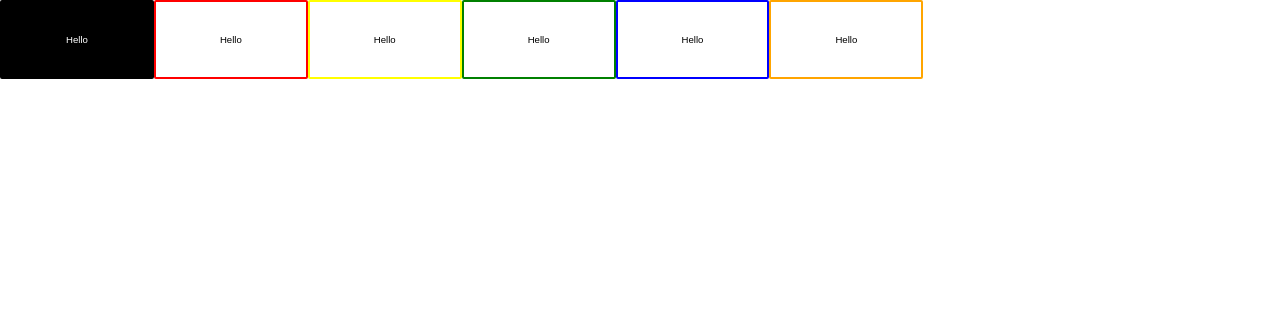
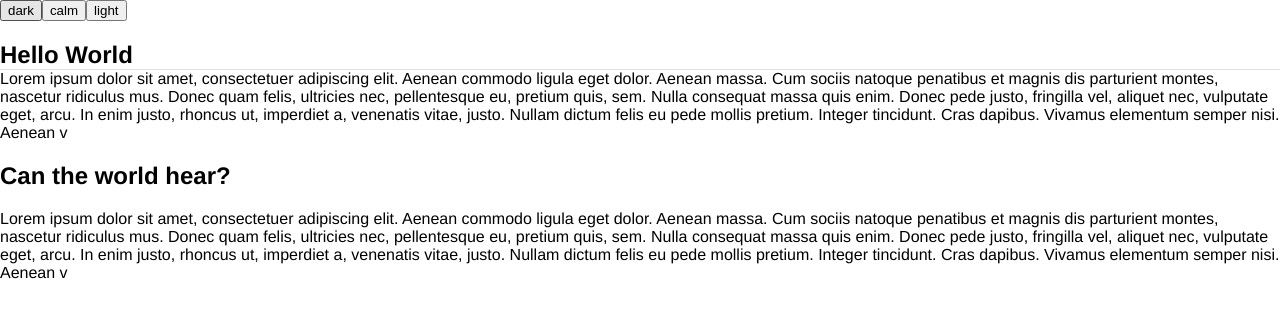
Before and after one commit to d-kang/css-examples, a React app: page / in a window 1280 px wide. Shown: the top 318 px of the page. Built offline with nearby package versions, Linux system fonts and the light colour scheme; the HTML template or start-up script is replaced by a standard one.

Commit message:
Add ThemedSite

```diff
--- a/src/components/App.jsx
+++ b/src/components/App.jsx
@@ -6,6 +6,7 @@ import AddToCart from './AddToCart';
 import Signup from './Signup';
 import Phone from './Phone';
 import ColorVariables from './ColorVariables';
+import ThemedSite from './ThemedSite';
 
 class App extends PureComponent {
   render() {
@@ -17,7 +18,8 @@ class App extends PureComponent {
         {/* <AddToCart /> */}
         {/* <Signup /> */}
         {/* <Phone /> */}
-        <ColorVariables />
+        {/* <ColorVariables /> */}
+        <ThemedSite />
       </div>
     );
   }
--- a/src/components/ThemedSite/ColorVariables.scss
+++ /dev/null
@@ -1,31 +0,0 @@
-.btn {
-  padding: 2rem 4rem;
-  border: 2px solid var(--color, black);
-  background: transparent;
-  font-size: 0.6em;
-  border-radius: 2px;
-}
-
-.btn:hover {
-  cursor: pointer;
-  background: var(--color, black);
-  color: white;
-}
-
-/* variations */
-
-.btn.red {
-  --color: red;
-}
-.btn.yellow {
-  --color: yellow;
-}
-.btn.green {
-  --color: green;
-}
-.btn.blue {
-  --color: blue;
-}
-.btn.orange {
-  --color: orange;
-}
--- /dev/null
+++ b/src/components/ThemedSite/ThemedSite.scss
@@ -0,0 +1,4 @@
+.themed-site__container {
+  background-color: var(--bg, white);
+  color: var(--bg-text, black);
+}
--- a/src/components/ThemedSite/index.jsx
+++ b/src/components/ThemedSite/index.jsx
@@ -1,15 +1,72 @@
 import React from 'react';
-import './ColorVariables.scss';
+import './ThemedSite.scss';
 
-const ColorVariables = () => (
-  <div className="color-variables__container">
-    <button className="btn">Hello</button>
-    <button className="btn red">Hello</button>
-    <button className="btn yellow">Hello</button>
-    <button className="btn green">Hello</button>
-    <button className="btn blue">Hello</button>
-    <button className="btn orange">Hello</button>
-  </div>
-);
+const styles = {
+  dark: {
+    '--bg': 'black',
+    '--bg-text': 'white',
+  },
+  calm: {
+    '--bg': '#B3E5FC',
+    '--bg-text': '#37474F',
+  },
+  light: {
+    '--bg': 'white',
+    '--bg-text': 'black',
+  },
+};
 
-export default ColorVariables;
+class ThemedSite extends React.PureComponent {
+  state = {
+    currentTheme: 'light',
+  };
+
+  handleTheme = e => {
+    this.setState({ currentTheme: e.target.value });
+  };
+  render() {
+    return (
+      <div
+        className="themed-site__container"
+        style={styles[this.state.currentTheme]}
+      >
+        <div className="theme">
+          <button value="dark" onClick={this.handleTheme}>
+            dark
+          </button>
+          <button value="calm" onClick={this.handleTheme}>
+            calm
+          </button>
+          <button value="light" onClick={this.handleTheme}>
+            light
+          </button>
+        </div>
+
+        <article>
+          <h1>Hello World</h1>
+          Lorem ipsum dolor sit amet, consectetuer adipiscing elit. Aenean
+          commodo ligula eget dolor. Aenean massa. Cum sociis natoque penatibus
+          et magnis dis parturient montes, nascetur ridiculus mus. Donec quam
+          felis, ultricies nec, pellentesque eu, pretium quis, sem. Nulla
+          consequat massa quis enim. Donec pede justo, fringilla vel, aliquet
+          nec, vulputate eget, arcu. In enim justo, rhoncus ut, imperdiet a,
+          venenatis vitae, justo. Nullam dictum felis eu pede mollis pretium.
+          Integer tincidunt. Cras dapibus. Vivamus elementum semper nisi. Aenean
+          v
+          <h2>Can the world hear?</h2>
+          Lorem ipsum dolor sit amet, consectetuer adipiscing elit. Aenean
+          commodo ligula eget dolor. Aenean massa. Cum sociis natoque penatibus
+          et magnis dis parturient montes, nascetur ridiculus mus. Donec quam
+          felis, ultricies nec, pellentesque eu, pretium quis, sem. Nulla
+          consequat massa quis enim. Donec pede justo, fringilla vel, aliquet
+          nec, vulputate eget, arcu. In enim justo, rhoncus ut, imperdiet a,
+          venenatis vitae, justo. Nullam dictum felis eu pede mollis pretium.
+          Integer tincidunt. Cras dapibus. Vivamus elementum semper nisi. Aenean
+          v
+        </article>
+      </div>
+    );
+  }
+}
+
+export default ThemedSite;
```
